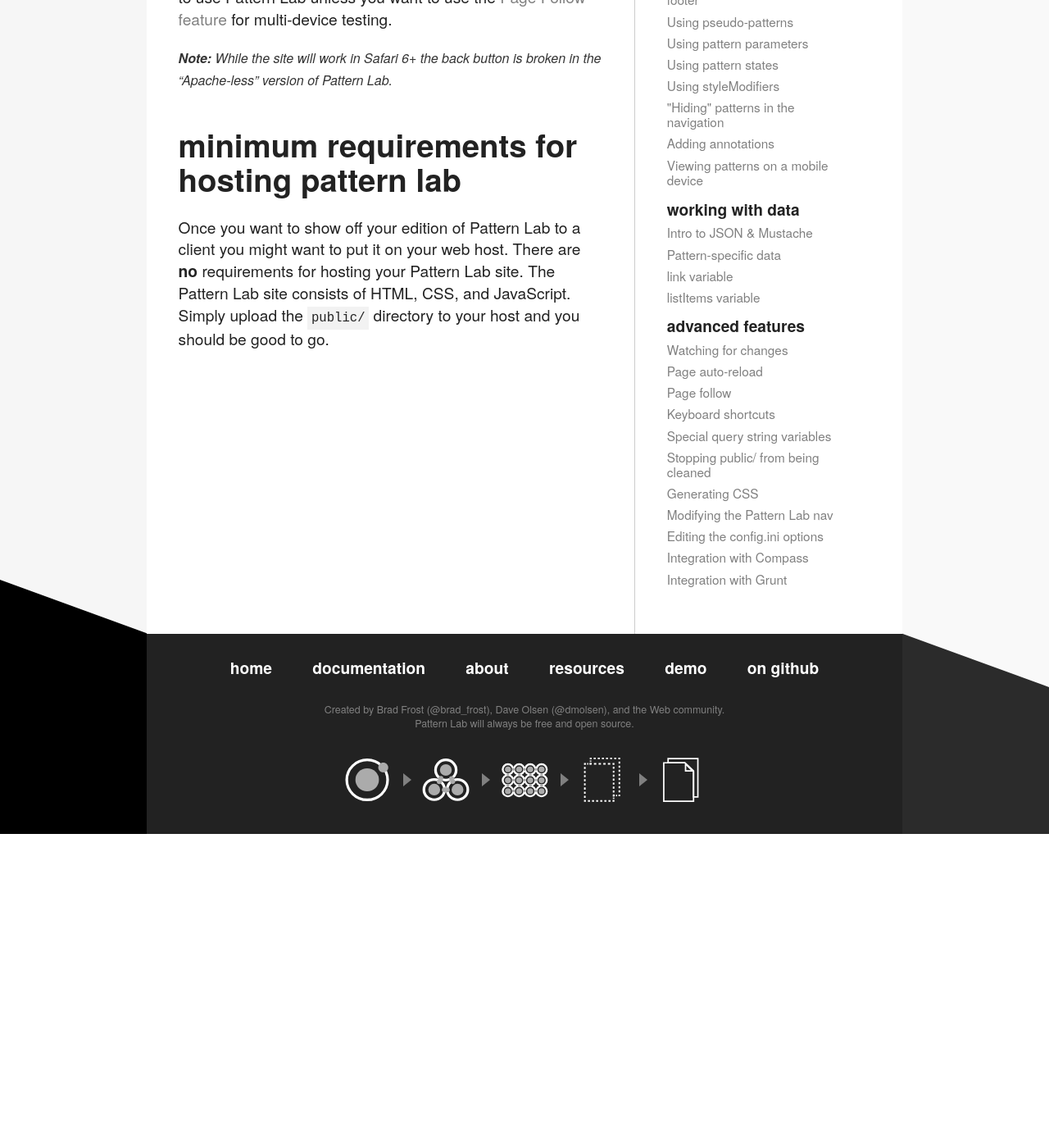
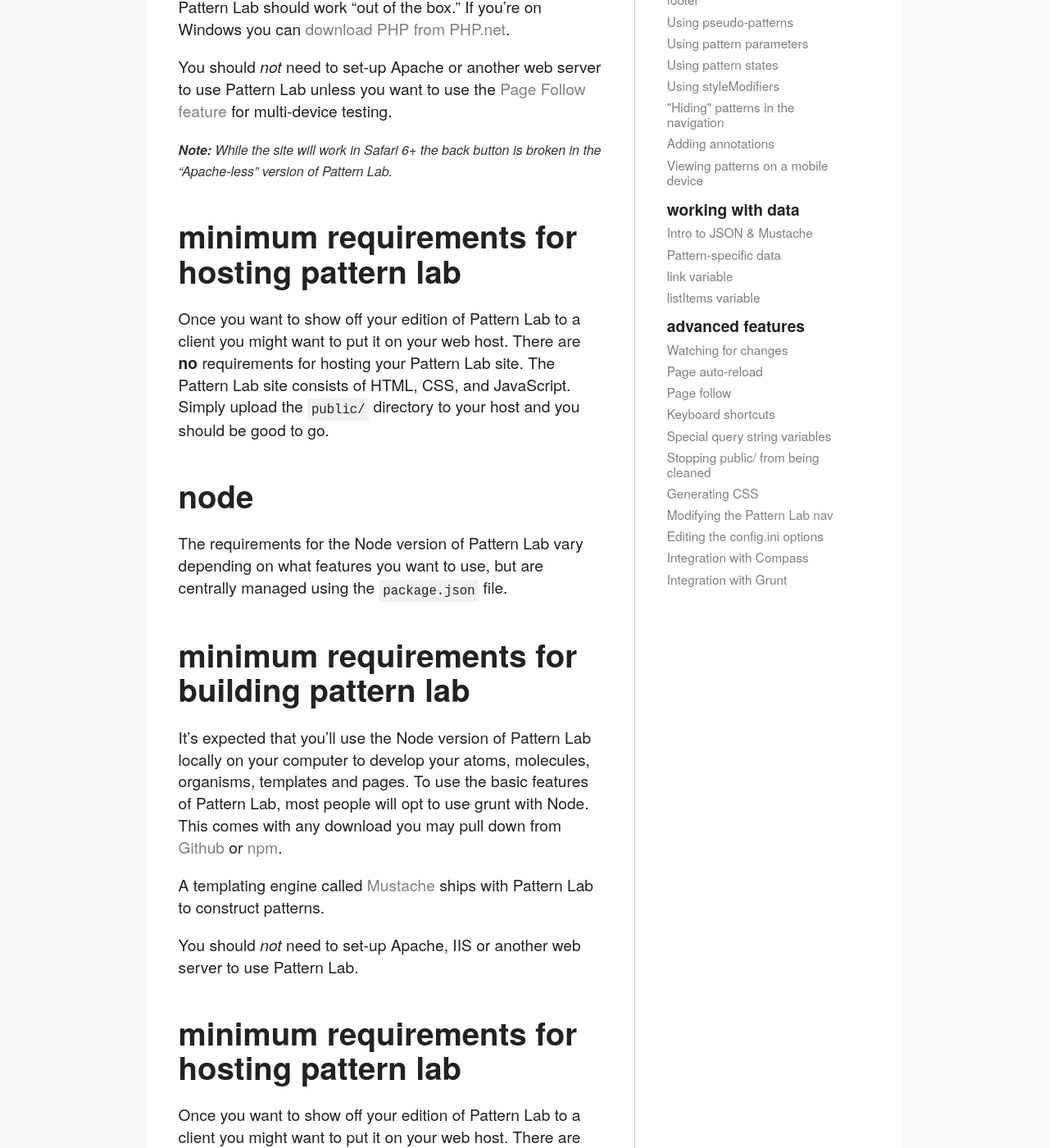
Before and after one commit to pattern-lab/website, a Jekyll site: the page built from patternlabsite/docs/requirements.md, in a window 1280 px wide and 1400 px high, scrolled down 677 px. Shown: the whole window at 82% size. Built offline with Jekyll 4.4.1, drawn with Linux system fonts in a browser that asks for light colours; Markdown is read by kramdown in place of the engine named in the settings; comment, search, counter and statistics services are not loaded; before the commit the page ends 1694 px from its top, so only the background shows below that.

Commit message:
Added way to put div wrapper around php and node sections
Also changed language format slightly

```diff
--- a/patternlabsite/docs/requirements.md
+++ b/patternlabsite/docs/requirements.md
@@ -2,7 +2,17 @@
 layout: docs
 title: Requirements | Pattern Lab
 heading: Requirements
+languages:
+- language: php
+- language: node
 ---
+
+<!--- start php -->
+
+<div class="tab-panel" id="php">
+<h2 class="language-title">php</h2>
+
+{% capture m %}
 
 The requirements for the PHP version of Pattern Lab vary depending on what features you want to use.
 
@@ -17,3 +27,39 @@
 ## Minimum Requirements for Hosting Pattern Lab
 
 Once you want to show off your edition of Pattern Lab to a client you might want to put it on your web host. There are **no** requirements for hosting your Pattern Lab site. The Pattern Lab site consists of HTML, CSS, and JavaScript. Simply upload the `public/` directory to your host and you should be good to go.
+
+{% endcapture %}
+{{ m | markdownify }}
+
+</div>
+
+<!--- end php -->
+
+
+<!--- start node-->
+
+<div class="tab-panel" id="node">
+<h2 class="language-title">node</h2>
+
+{% capture m %}
+
+
+The requirements for the Node version of Pattern Lab vary depending on what features you want to use, but are centrally managed using the `package.json` file.
+
+## Minimum Requirements for Building Pattern Lab
+
+It's expected that you'll use the Node version of Pattern Lab locally on your computer to develop your atoms, molecules, organisms, templates and pages. To use the basic features of Pattern Lab, most people will opt to use grunt with Node. This comes with any download you may pull down from [Github](https://github.com/pattern-lab/patternlab-node) or [npm](https://www.npmjs.com/package/patternlab-node).
+
+A templating engine called [Mustache](https://github.com/janl/mustache.js/) ships with Pattern Lab to construct patterns.
+
+You should _not_ need to set-up Apache, IIS or another web server to use Pattern Lab.
+
+## Minimum Requirements for Hosting Pattern Lab
+
+Once you want to show off your edition of Pattern Lab to a client you might want to put it on your web host. There are **no** requirements for hosting your Pattern Lab site. The Pattern Lab site consists of HTML, CSS, and JavaScript. Simply upload the `public/` directory to your host and you should be good to go.
+
+{% endcapture %}
+{{ m | markdownify }}
+
+</div>
+<!--- end node -->
```
